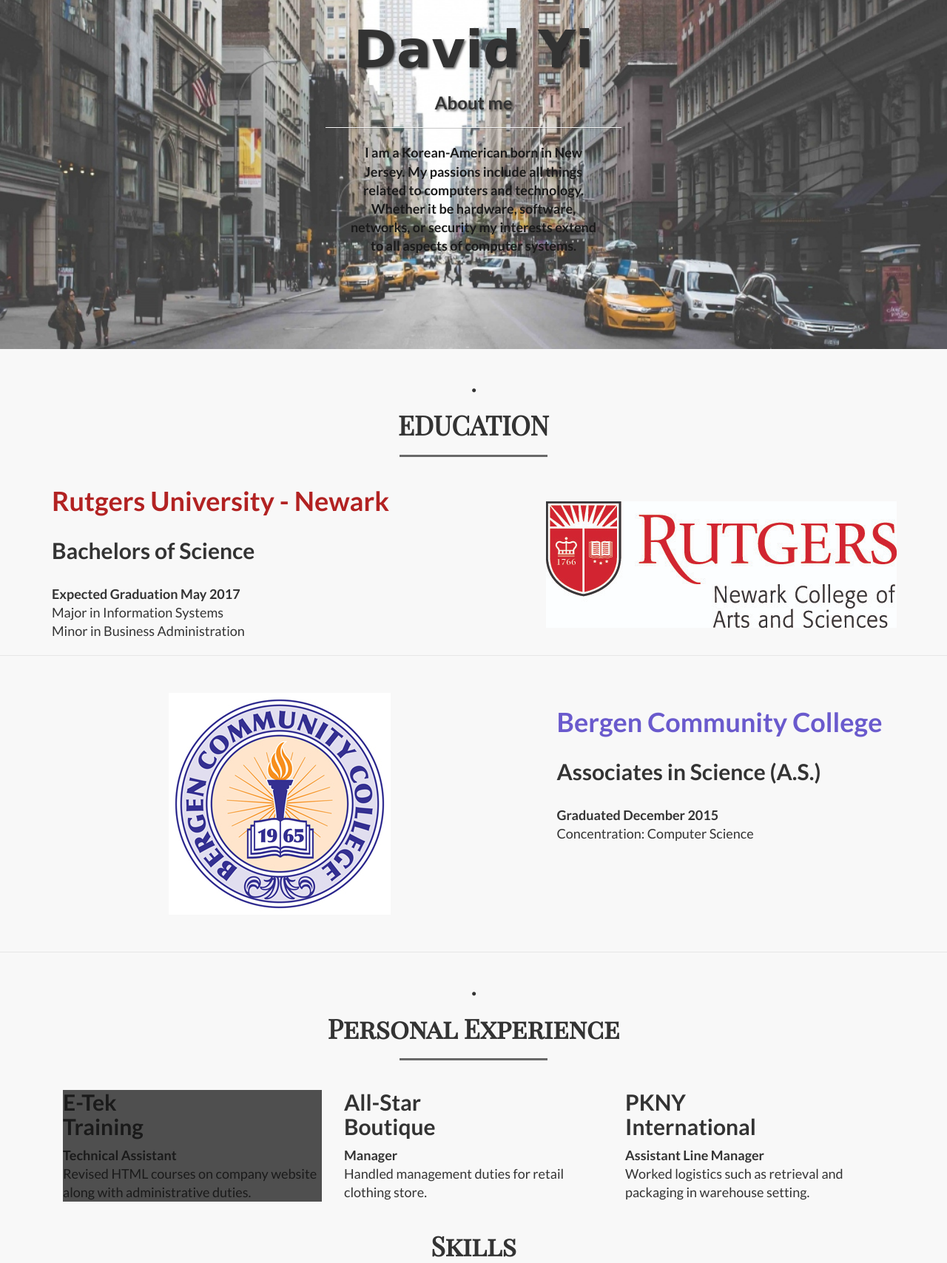
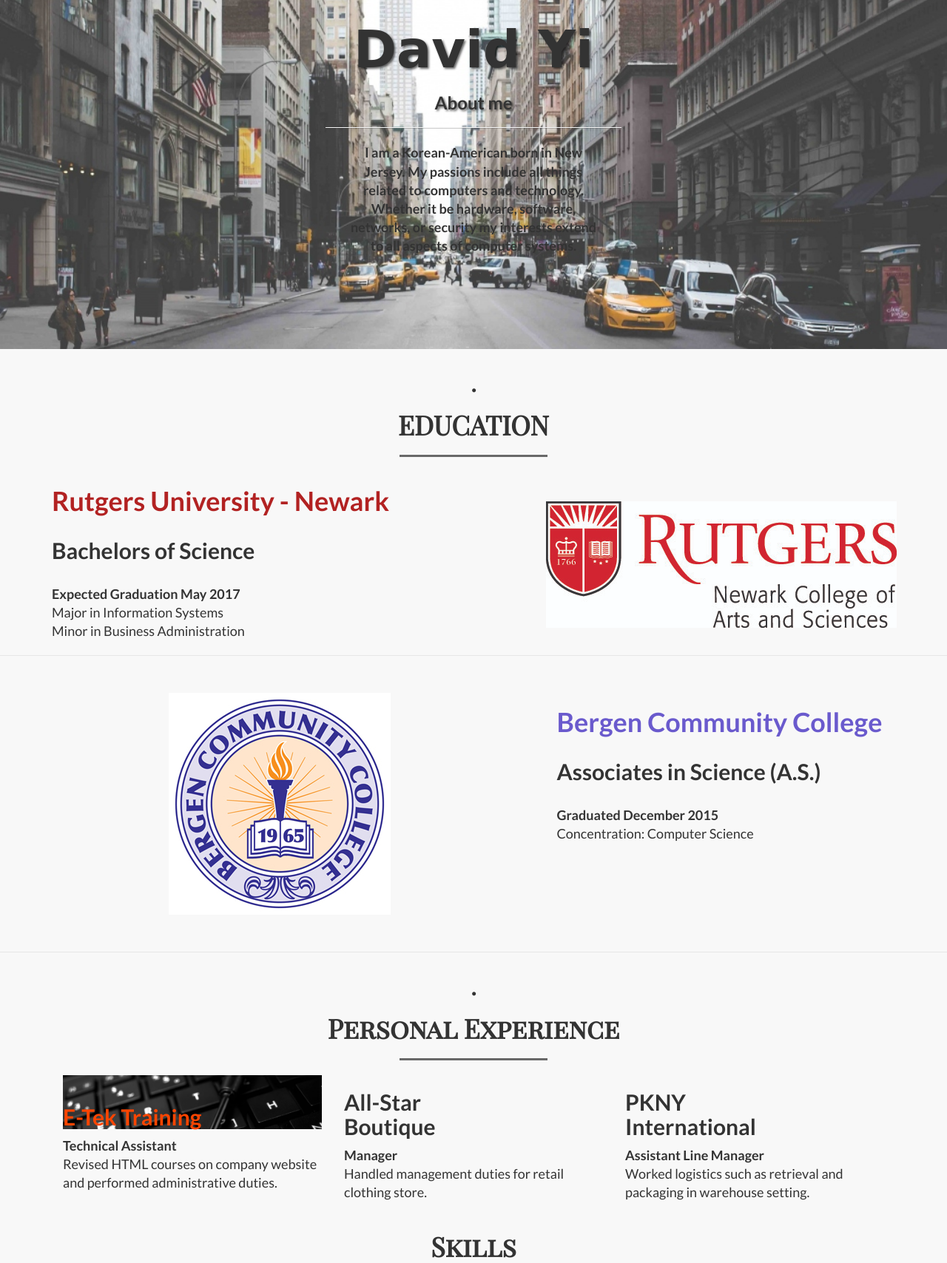
Before and after one commit to dy89/is219s17Yi-P1, a PHP site: page /index.html in a window 1280 px wide. Shown: the part 249-1957 px from the top of the page at 74% size. Run offline with PHP 8.4, Linux system fonts and the light colour scheme; some web fonts are replaced; grey boxes are pictures that could not be loaded.

Commit message:
Add image to job 1 with text revise

```diff
--- a/css/landing-page.css
+++ b/css/landing-page.css
@@ -197,11 +197,8 @@
 .job1{
     background: url(../img/job1.jpg) no-repeat center center;
     background-size: cover;
-    filter:contrast(50%);
-    filter:brightness(50%);
 
 }
-.bar1{
-    filter:contrast(50%);
-    filter:brightness(50%);
+.lead1{
+    color:#FF4500;
 }
--- a/index.html
+++ b/index.html
@@ -160,10 +160,9 @@
                 <div class="col-lg-12">
                     <div class="col-md-4">
                         <div class="job1">
-                        <h2>E-Tek<br>Training</h2>
-                        <p class ="lead"><b>Technical Assistant</b><br>Revised HTML courses on company website along with administrative duties.
+                        <br><h2 class="lead1">E-Tek Training</h2></div>
+                        <p class ="lead"><b>Technical Assistant</b><br>Revised HTML courses on company website and performed administrative duties.
                         </p>
-                        </div>
                     </div>
                     <div class="col-md-4">
                         <h2>All-Star<br>Boutique</h2>
@@ -176,6 +175,10 @@
                         </p>
                     </div>
                 </div>
+
+                    <div class="col-md-4">
+                         </div>
+
                     <div class="col-lg-12 text-center">
                         <h1 class ="font1">Skills</h1>
                         <hr class="section-heading-spacer1">
```
Also changed, not shown: img/job1.jpg (added).
